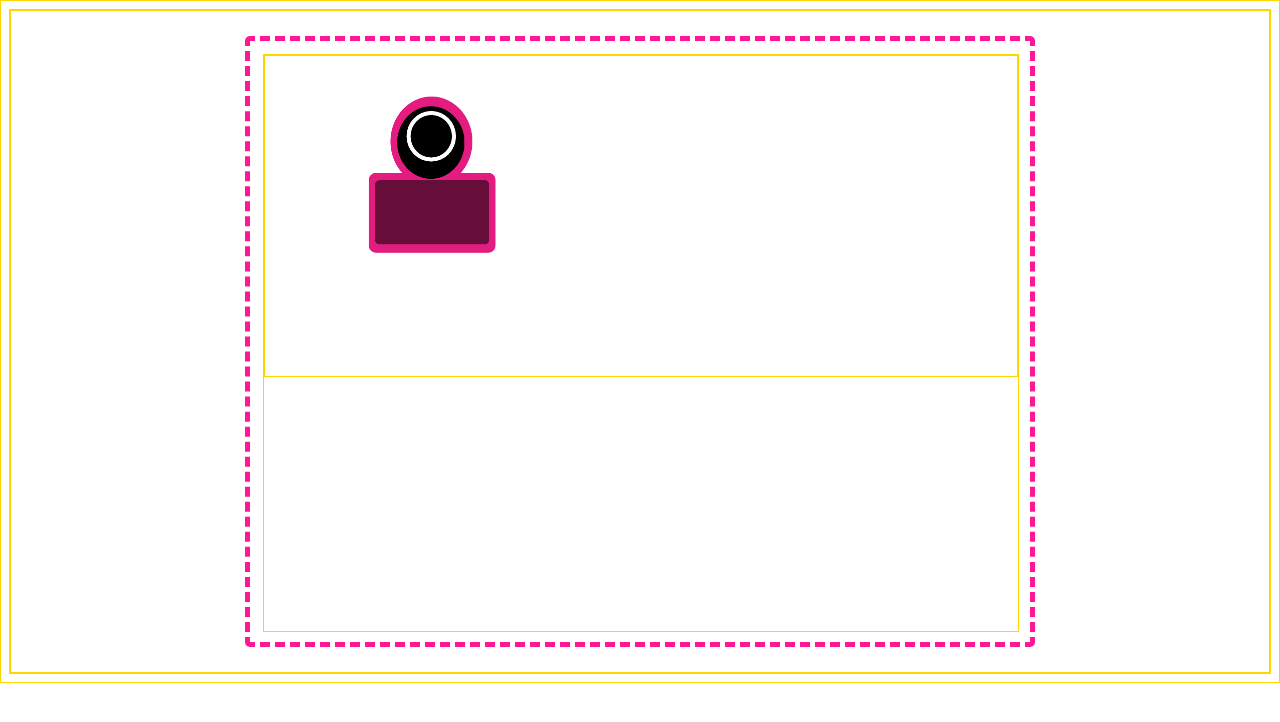
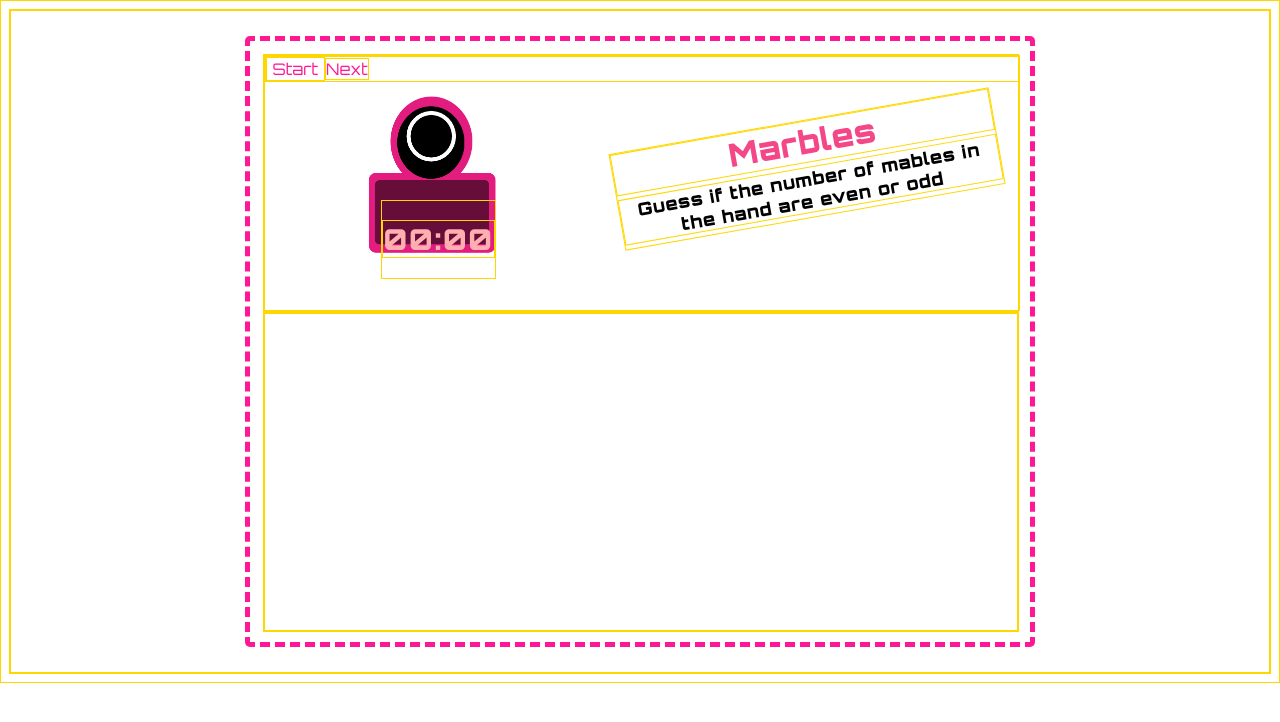
Before and after one commit to anniezoyinlee/GA-Final-SquidGame, a React (Create React App) app: page /game/marbles in a window 1280 px wide. Shown: the top 722 px of the page. Built offline with nearby package versions, Linux system fonts and the light colour scheme.

Commit message:
created next button

```diff
--- a/src/App.css
+++ b/src/App.css
@@ -8,6 +8,27 @@
 img {
   max-width: 800px;
   max-height: 600px;
+}
+
+button {
+  background-color: white;
+  color:rgba(255, 0, 140, 0.905);
+  font-size: 1em;
+}
+
+button:hover {
+  opacity: .7;
+  cursor: pointer;
+}
+
+a {
+  text-decoration: none;
+  color:rgba(255, 0, 140, 0.905);
+  font-size: 1em;
+}
+
+a:hover {
+  opacity: .7;
 }
 
 .window {
@@ -40,7 +61,6 @@ img {
 }
 
 .landingBtn a {
-  text-decoration: none;
   color: rgba(255, 255, 255, 0.95);
   font-size: 4vw;
   font-weight: bolder;
--- a/src/components/Game/Game.js
+++ b/src/components/Game/Game.js
@@ -1,10 +1,11 @@
 import React from 'react'
-import { Route } from 'react-router-dom'
+import { Route, Link } from 'react-router-dom'
 import Caption from './Caption/Caption';
 import Timer from './Timer/Timer';
 import RLGL from './RLGL/RLGL'
 import Dalgona from './Dalgona/Dalgona'
 import ToW from './ToW/ToW'
+import Marbles from './Marbles/Marbles'
 
 function Game() {
   let titleDalgona = "Dalgona Candy"
@@ -13,6 +14,8 @@ function Game() {
   let rulesRLGL = "Click on the green pieces to make them move, only move when it's green light"
   let titleToW = "Tug of War"
   let rulesToW = "Click the button to pull"
+  let titleMarbles = "Marbles"
+  let rulesMarbles = "Guess if the number of mables in the hand are even or odd"
   let minute = 0
   let second = 0
   let start = true
@@ -29,8 +32,9 @@ function Game() {
         <div className='screen'>
           <Timer min={minute} sec={second} />
           <Caption title={titleRLGL} rules={rulesRLGL} />
-          <div className='startBtn'>
+          <div className='buttons'>
             <button onClick={handleStart}>Start</button>
+            <Link to="/game/dalgona">Next</Link>
           </div>
         </div>
       } />
@@ -38,8 +42,9 @@ function Game() {
         <div className='screen'>
           <Timer min={minute} sec={second} />
           <Caption title={titleDalgona} rules={rulesDalgona} />
-          <div className='startBtn'>
+          <div className='buttons'>
             <button onClick={handleStart}>Start</button>
+            <Link to="/game/tow">Next</Link>
           </div>
         </div>
       } />
@@ -47,8 +52,19 @@ function Game() {
         <div className='screen'>
           <Timer min={minute} sec={second} />
           <Caption title={titleToW} rules={rulesToW} />
-          <div className='startBtn'>
+          <div className='buttons'>
             <button onClick={handleStart}>Start</button>
+            <Link to="/game/marbles">Next</Link>
+          </div>
+        </div>
+      } />
+      <Route path='/game/marbles' render={() =>
+        <div className='screen'>
+          <Timer min={minute} sec={second} />
+          <Caption title={titleMarbles} rules={rulesMarbles} />
+          <div className='buttons'>
+            <button onClick={handleStart}>Start</button>
+            <Link to="/">Next</Link>
           </div>
         </div>
       } />
@@ -58,6 +74,7 @@ function Game() {
         <Route exact path='/game/rlgl' component={RLGL} />
         <Route exact path='/game/dalgona' component={Dalgona} />
         <Route exact path='/game/tow' component={ToW} />
+        <Route exact path='/game/marbles' component={Marbles} />
       </main>
 
     </div>
--- /dev/null
+++ b/src/components/Game/Marbles/Marbles.js
@@ -0,0 +1,15 @@
+import React, { useState }  from 'react'
+// import Life from '../Life/Life'
+import './Marbles.css';
+
+function Marbles() {
+  // const [life, setLife] = useState(456);
+
+  return (
+    <div className="marbles">
+
+    </div>
+  );
+}
+
+export default Marbles;
```
Also changed, not shown: src/components/Game/Dalgona/Dalgona.js (+5 -5 lines), src/components/Game/Marbles/Marbles.css (added).
